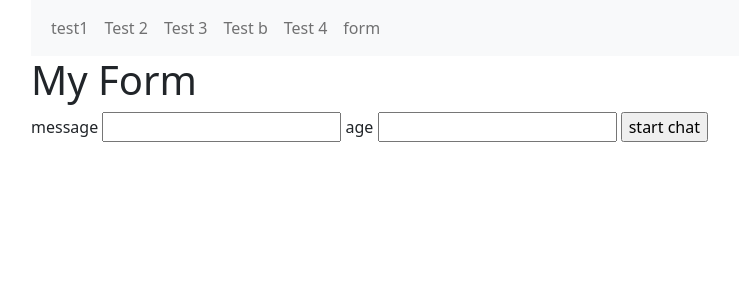
After one commit to Taypark0411/flasktest, a Flask app: page /form in a window 1280 px wide. The commit adds this page. Shown: the top 300 px of the page, without its empty margins (51-790 px from the left). Run offline with Flask 3, Linux system fonts and the light colour scheme.

Commit message:
form handling completed

```diff
--- a/app.py
+++ b/app.py
@@ -1,4 +1,4 @@
-from flask import Flask, render_template
+from flask import Flask, render_template, request
 
 
 app = Flask(__name__)
@@ -60,6 +60,20 @@ def car():
     # return '<h1> This ' + car['color'] + ' ' + car['brand'] + ' ' + 'can drive up to' + ' ' + car['speed'] + ' ' + 'Miles per hour!!!' + '</h1>'
 
 
+@app.route("/handlemessage", methods=["post"])
+def handlemessage():
+    msg = request.form["message"]
+    msg1 = request.form["age"]
+    print(msg)
+    print(msg1)
+    return render_template('result.html', msg=msg, msg1=msg1)
+
+
 @app.route("/base")
 def base():
     return render_template('base.html')
+
+
+@app.route("/form")
+def form():
+    return render_template('form.html')
--- a/templates/base.html
+++ b/templates/base.html
@@ -30,6 +30,9 @@
           <li class="nav-item">
             <a class="nav-link" href="/test4">Test 4</a>
           </li>
+          <li class="nav-item">
+            <a class="nav-link" href="/form">form</a>
+          </li>
         </ul>
       </div>
     </nav>
--- /dev/null
+++ b/templates/form.html
@@ -0,0 +1,11 @@
+{% extends "base.html" %} {% block content %}
+<h1>My Form</h1>
+<form action="/handlemessage" method="POST">
+  <label> message</label>
+  <input type="text" name="message" />
+  <label> age</label>
+  <input type="text" name="age" />
+  <input type="submit" value="start chat" />
+</form>
+
+{% endblock %}
--- /dev/null
+++ b/templates/result.html
@@ -0,0 +1,3 @@
+<h1>{{msg}}</h1>
+
+<h1>{{msg1}}</h1>
```
